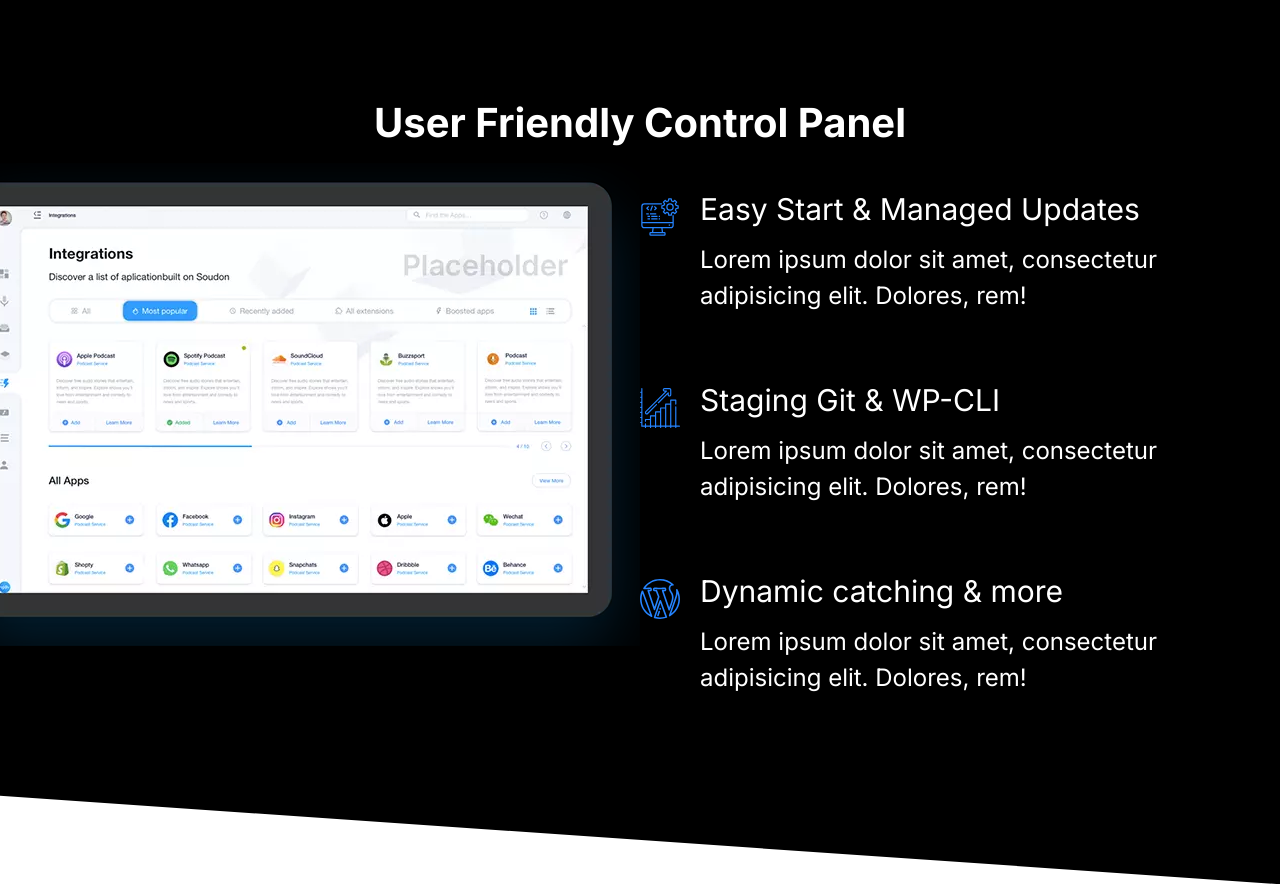
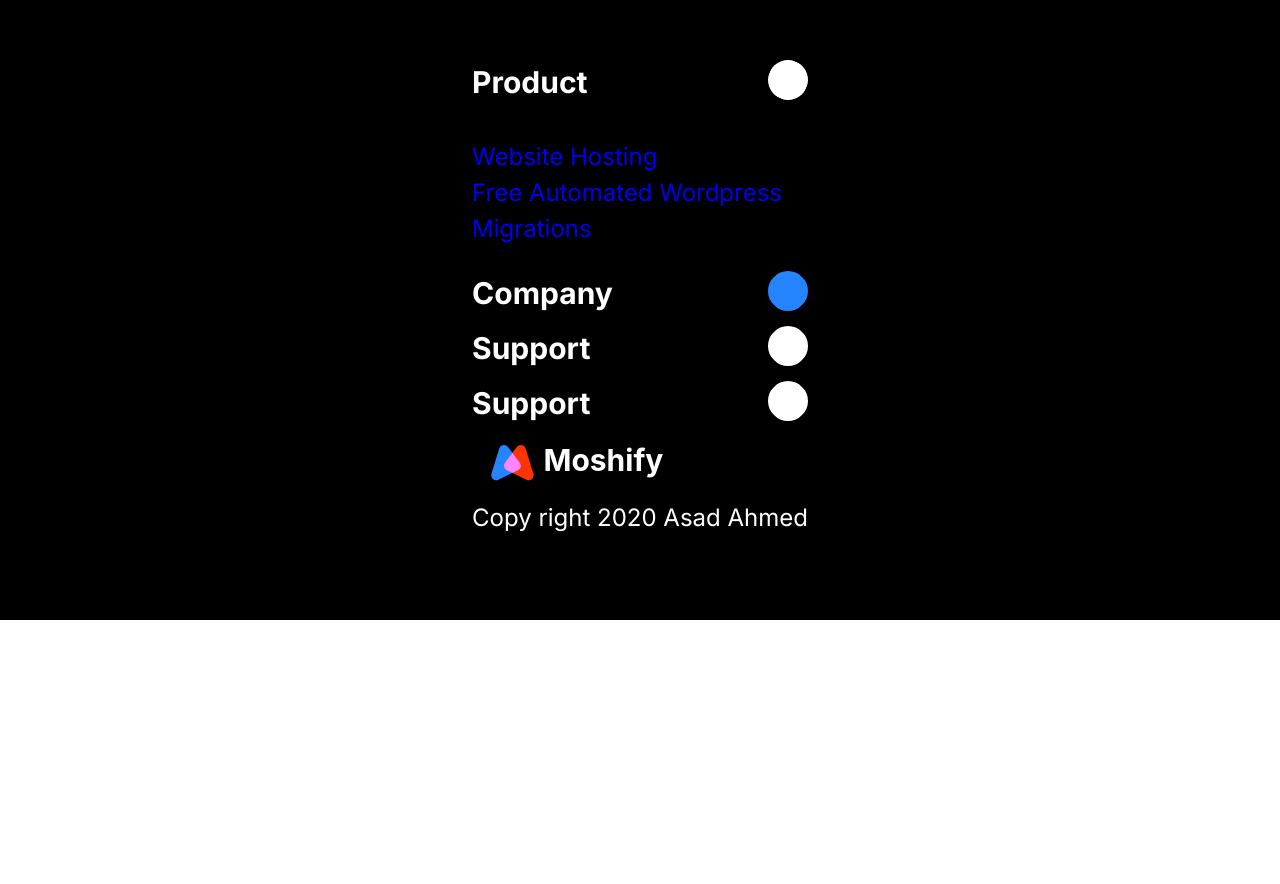
Before and after one commit to Asad-Ahmed-Yusuf/html-website, a plain HTML site: page index.html in a window 1280 px wide. After the commit the page ends 800 px from the top, so only its background shows below. Drawn offline with Linux system fonts and the light colour scheme.

Commit message:
footer block

```diff
--- a/index.html
+++ b/index.html
@@ -15,75 +15,78 @@
     <title>Document</title>
   </head>
   <body>
-    <section class="block block--dark block--skewed-right block-showcase">
-      <header class="block__header">
-        <h2>User Friendly Control Panel</h2>
-      </header>
-      <div class="container grid grid--1x2">
-        <picture class="block-showcase__image">
-          <source
-            type="image/webp"
-            srcset="/CSS/images/ipad.webp 1x, /CSS/images/ipad@2x.webp 2x"
-          />
-          <source
-            type="image/png"
-            srcset="/CSS/images/ipad.png 1x, /CSS/images/ipad@2x.png 2x"
-          />
-          <img src="/CSS/images/ipad.png" alt="" />
-        </picture>
+    <footer class="block block--dark grid footer">
+      <div class="container grid footer__sections">
+        <section class="collapsible collapsible--expanded footer__section">
+          <header class="collapsible__header">
+            <h2 class="collapsible__heading footer__heading">Product</h2>
+            <svg class="icon icon--white collapsible__chevron">
+              <use xlink:href="CSS/images/sprite.svg#chevron"></use>
+            </svg>
+          </header>
+          <div class="collapsible__content">
+            <ul class="list">
+              <li><a href="#">Website Hosting</a></li>
+              <li><a href="#">Free Automated Wordpress</a></li>
+              <li><a href="#">Migrations</a></li>
+            </ul>
+          </div>
+        </section>
 
-        <ul class="list">
-          <li>
-            <div class="media">
-              <div class="media__image">
-                <svg class="icon icon--primary">
-                  <use xlink:href="CSS/images/sprite.svg#computer"></use>
-                </svg>
-              </div>
-              <div class="media__body">
-                <h3 class="media__title">Easy Start & Managed Updates</h3>
-                <p>
-                  Lorem ipsum dolor sit amet, consectetur adipisicing elit.
-                  Dolores, rem!
-                </p>
-              </div>
-            </div>
-          </li>
-          <li>
-            <div class="media">
-              <div class="media__image">
-                <svg class="icon icon--primary">
-                  <use xlink:href="CSS/images/sprite.svg#growth"></use>
-                </svg>
-              </div>
-              <div class="media__body">
-                <h3 class="media__title">Staging Git & WP-CLI</h3>
-                <p>
-                  Lorem ipsum dolor sit amet, consectetur adipisicing elit.
-                  Dolores, rem!
-                </p>
-              </div>
-            </div>
-          </li>
-          <li>
-            <div class="media">
-              <div class="media__image">
-                <svg class="icon icon--primary">
-                  <use xlink:href="CSS/images/sprite.svg#wordpress"></use>
-                </svg>
-              </div>
-              <div class="media__body">
-                <h3 class="media__title">Dynamic catching & more</h3>
-                <p>
-                  Lorem ipsum dolor sit amet, consectetur adipisicing elit.
-                  Dolores, rem!
-                </p>
-              </div>
-            </div>
-          </li>
-        </ul>
+        <section class="collapsible footer__section">
+          <header class="collapsible__header">
+            <h2 class="collapsible__heading footer__heading">Company</h2>
+            <svg class="icon icon--primary collapsible__chevron">
+              <use xlink:href="CSS/images/sprite.svg#chevron"></use>
+            </svg>
+          </header>
+          <div class="collapsible__content">
+            <ul class="list">
+              <li><a href="#">Website Hosting</a></li>
+              <li><a href="#">Free Automated Wordpress</a></li>
+              <li><a href="#">Migrations</a></li>
+            </ul>
+          </div>
+        </section>
+
+        <section class="collapsible footer__section">
+          <header class="collapsible__header">
+            <h2 class="collapsible__heading footer__heading">Support</h2>
+            <svg class="icon icon--white collapsible__chevron">
+              <use xlink:href="CSS/images/sprite.svg#chevron"></use>
+            </svg>
+          </header>
+          <div class="collapsible__content">
+            <ul class="list">
+              <li><a href="#">Website Hosting</a></li>
+              <li><a href="#">Free Automated Wordpress</a></li>
+              <li><a href="#">Migrations</a></li>
+            </ul>
+          </div>
+        </section>
+
+        <section class="collapsible footer__section">
+          <header class="collapsible__header">
+            <h2 class="collapsible__heading footer__heading">Support</h2>
+            <svg class="icon icon--white collapsible__chevron">
+              <use xlink:href="CSS/images/sprite.svg#chevron"></use>
+            </svg>
+          </header>
+          <div class="collapsible__content">
+            <ul class="list">
+              <li><a href="#">Website Hosting</a></li>
+              <li><a href="#">Free Automated Wordpress</a></li>
+              <li><a href="#">Migrations</a></li>
+            </ul>
+          </div>
+        </section>
+
+        <section class="footer__brand">
+          <img src="/CSS/images/logo.svg" alt="" />
+          <p class="footer__copyright">Copy right 2020 Asad Ahmed</p>
+        </section>
       </div>
-    </section>
+    </footer>
 
     <script src="js/main.js"></script>
   </body>
```
Also changed, not shown: CSS/components/footer-block.html (added, +72 -0 lines).
